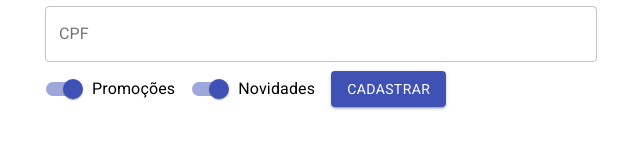
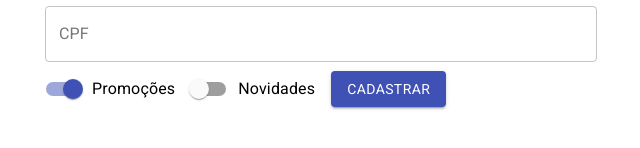
Before and after one commit to DeveloperGilbertoSilva/formulario-react, a React (Create React App) app: page / in a window 1280 px wide. Shown: the part 226-374 px from the top of the page, without its empty margins (319-959 px from the left). Built offline with nearby package versions, Linux system fonts and the light colour scheme.

Commit message:
Regras dos hooks

```diff
--- a/src/App.js
+++ b/src/App.js
@@ -4,10 +4,14 @@ import {Container, Typography} from '@material-ui/core';
 import 'fontsource-roboto';
 
 function App() {
+    const aoEnviarForm = (dados) => {
+        console.log(dados);
+    };
+
     return (
         <Container component="article" maxWidth="sm">
             <Typography variant="h3" component="h1" align="center">Formulário Cadastro</Typography>
-            <FormularioCadastro/>
+            <FormularioCadastro aoEnviar={aoEnviarForm}/>
         </Container>
     );
 }
--- a/src/components/FormularioCadastro.jsx
+++ b/src/components/FormularioCadastro.jsx
@@ -1,24 +1,22 @@
 import React, {useState} from 'react';
 import {Button, TextField, Switch, FormControlLabel} from '@material-ui/core';
 
-function FormularioCadastro() {
+function FormularioCadastro({aoEnviar}) { // props possui a propriedade 'aoEnviar' e essa foi descontraída e passada por parâmetro
     const [nome, setNome] = useState("Gilberto");
     const [sobrenome, setSobrenome] = useState("");
+    const [cpf, setCpf] = useState("");
+    const [promocoes, setPromocoes] = useState(true);
+    const [novidades, setNovidades] = useState(false);
 
     return (
         <form onSubmit={(event) => {
             event.preventDefault();
-            console.log(nome, sobrenome);
+            aoEnviar({nome, sobrenome, cpf, novidades, promocoes});
         }}>
             <TextField
                 value={nome}
                 onChange={(event) => {
-                    let tmpNome = event.target.value;
-                    if(tmpNome.length >= 3){
-                        tmpNome = tmpNome.substr(0,3);
-                    }
-
-                    setNome(tmpNome);
+                    setNome(event.target.value);
                 }}
                 id="nome"
                 label="Nome"
@@ -38,6 +36,10 @@ function FormularioCadastro() {
                 margin="normal"/>
 
             <TextField
+                value={cpf}
+                onChange={(event) => {
+                    setCpf(event.target.value);
+                }}
                 id="cpf"
                 label="CPF"
                 variant="outlined"
@@ -47,8 +49,11 @@ function FormularioCadastro() {
             <FormControlLabel
                 control={
                     <Switch
+                        checked={promocoes}
+                        onChange = {(event) => {
+                            setPromocoes(event.target.checked);
+                        }}
                         name="promocoes"
-                        defaultChecked
                         color="primary"
                     />
                 }
@@ -56,8 +61,11 @@ function FormularioCadastro() {
             <FormControlLabel
                 control={
                     <Switch
-                        name="promocoes"
-                        defaultChecked
+                        checked={novidades}
+                        onChange = {(event) => {
+                            setNovidades(event.target.checked);
+                        }}
+                        name="novidades"
                         color="primary"
                     />
                 }
```
Also changed, not shown: 1 other file (tests, documents, lock files or other folders).
